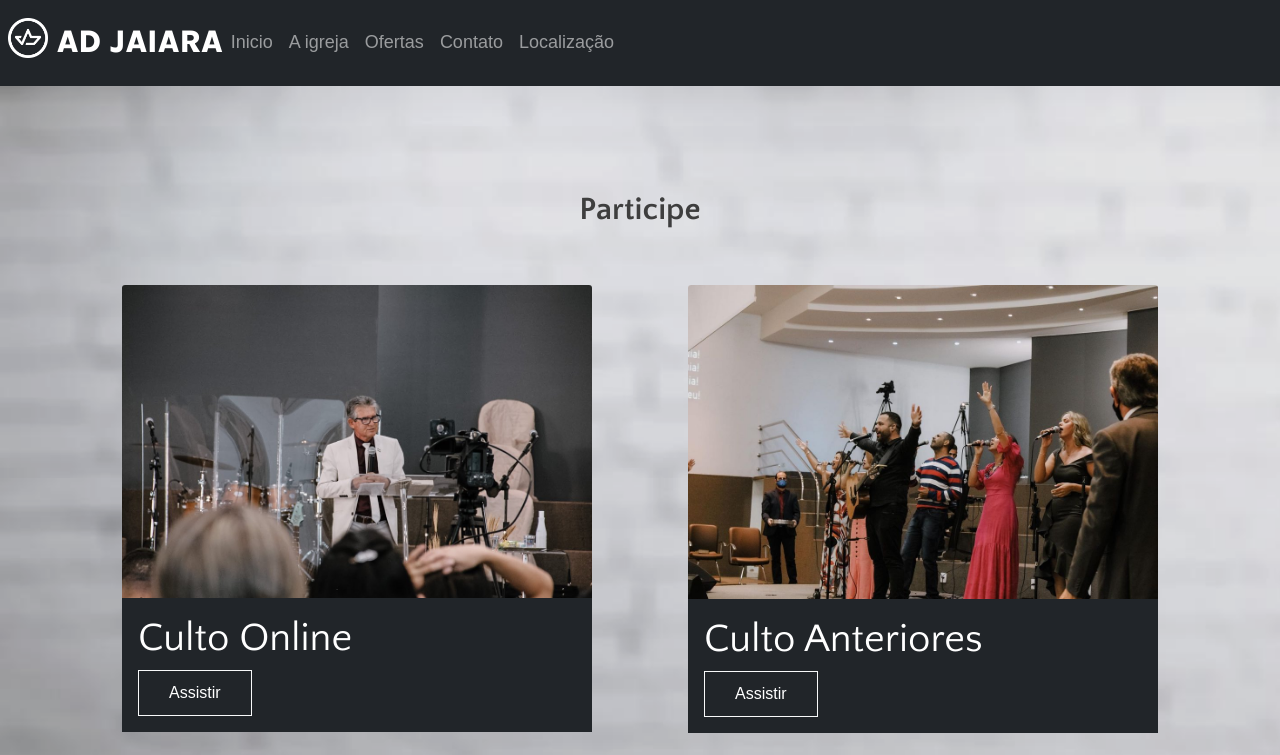
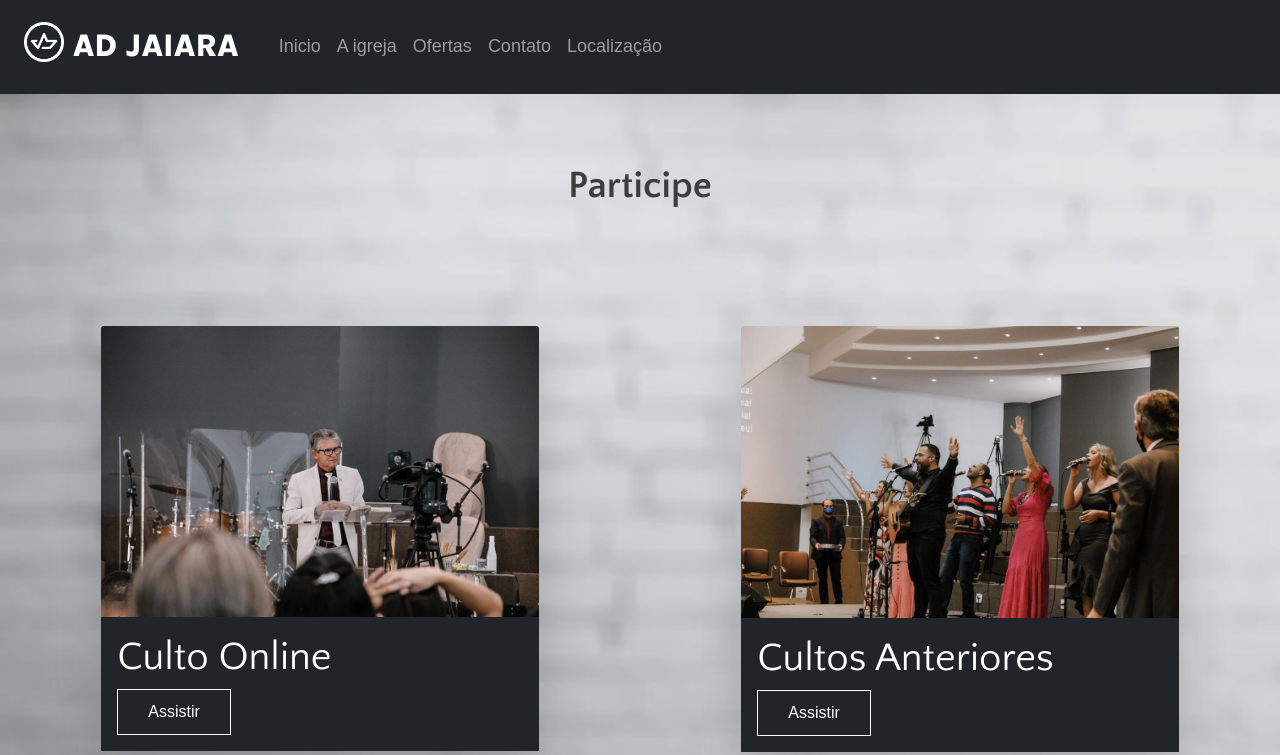
Before and after one commit to Dhudu009/igrejadigital, a plain HTML site: page adjaiara-site/index.html in a window 1280 px wide. Shown: the part 802-1557 px from the top of the page. Drawn offline with nearby package versions, Linux system fonts and the light colour scheme; files whose address does not match are found by name; a web font is replaced by a local one.

Commit message:
Algumas correções de espaçamento

```diff
--- a/adjaiara-site/index.html
+++ b/adjaiara-site/index.html
@@ -84,17 +84,17 @@ Welcome Slider
  <!--
   Fixed Navigation
   ==================================== -->
-<section>
-	<nav class="navbar navbar-expand-lg navbar-dark bg-dark navigation" id="navigation">
+
+	<nav class="navbar navbar-expand-lg navbar-dark bg-dark navigation justify-content-around" id="navigation">
+		<div class="p-3">
 			<a class="navbar-header logo-title" href="#">
 				<img src="images/adjaiara-logo.jpeg" width="40" height="40" class="d-inline-block align-top" alt="">
 				<span>AD <b>JAIARA</b></span>
 			</a>
-		<button class="navbar-toggler" type="button" data-toggle="collapse" data-target="#navbarNavDropdown" aria-controls="navbarNavDropdown" aria-expanded="true" aria-label="Alterna navegação">
-		  <span class="navbar-toggler-icon"></span>
-		</button>
+		</div>
 
-		<div class="collapse navbar-collapse " id="navbarNavDropdown">
+
+		<div class="collapse navbar-collapse p-3" id="navbarNavDropdown">
 			<ul class="navbar-nav">
 				<li class="nav-item active">
 					<a class="nav-link" href="#body">Inicio<span class="sr-only"></span></a>
@@ -111,25 +111,27 @@ Welcome Slider
 				<li class="nav-item">
 					<a class="nav-link" href="#mapa">Localização</a>
 				</li>
+			</ul>
 
-		  </ul>
 		</div>
+		<button class="navbar-toggler p-3" type="button" data-toggle="collapse" data-target="#navbarNavDropdown" aria-controls="navbarNavDropdown" aria-expanded="false" aria-label="Alterna navegação">
+			<span class="navbar-toggler-icon"></span>
+		</button>
 	</nav>
-  </section>
+
 <!--
 End Fixed Navigation
 ==================================== -->
 
 
-  <section class="hero-area section call-to-action bg-1 overly" id="intro" >
-	  <div class="container">
-		<div class="row row-cols-1 row-cols-md-2 p-1">
-
-				<div class="col-12 text-center">
+<section id="intro" class="about call-to-action section-sm bg-1 overly">
+	<div class="container-fluid">
+		<div class="row justify-content-around"></br>
+			<div class="col-12 text-center title wow fadeIn" data-wow-duration="1500ms" >
 				<h2>Participe</h2>
 			</div>
-				<div class="col wow fadeInUp p-5">
-				<div class="card border-0" data-wow-duration="500ms" data-wow-delay="400ms">
+			<div class="col-12 col-sm-10 col-md-8 col-lg-6 col-xl-5 wow fadeInUp p-5 mh-50">
+			<div class="shadow-lg card border-0" data-wow-duration="500ms" data-wow-delay="400ms">
 				<img src="images/banner/culto-online.jpg" class="card-img-top" alt="...">
 				<div class="card-body bg-dark">
 				<h1 class="card-title text-white fs-1">Culto Online</h1>
@@ -137,19 +139,19 @@ End Fixed Navigation
 				</div>
 			</div>
 			</div>
-				<div class="col wow fadeInUp p-5">
-					<div class="card border-0" data-wow-duration="500ms" data-wow-delay="400ms">
+			<div class="col-12 col-sm-10 col-md-8 col-lg-6 col-xl-5 wow fadeInUp p-5 mh-50">
+				<div class="shadow-lg card border-0" data-wow-duration="500ms" data-wow-delay="400ms">
 				<img src="images/banner/cultos-anteriores.jpg" class="card-img-top" alt="...">
 				<div class="card-body bg-dark">
-						<h1 class="card-title text-white fs-1">Culto Anteriores</h1>
+					<h1 class="card-title text-white fs-1">Cultos Anteriores</h1>
 					<a href="https://www.youtube.com/channel/UCb6GR-irIyMpSfsdrhPC7CQ" class="btn btn-outline-light">Assistir</a>
 				</div>
 				</div>
 			</div>
 
-		  </div>
-	  </div>
-</section>
+	  </div>	<!-- End row -->
+	</div>   	<!-- End container -->
+</section>   <!-- End section -->
 
 				  <!-- end single blog post -->
 				  <!-- single blog post -->
```
Lines whose indentation alone changed are shown as unchanged.
